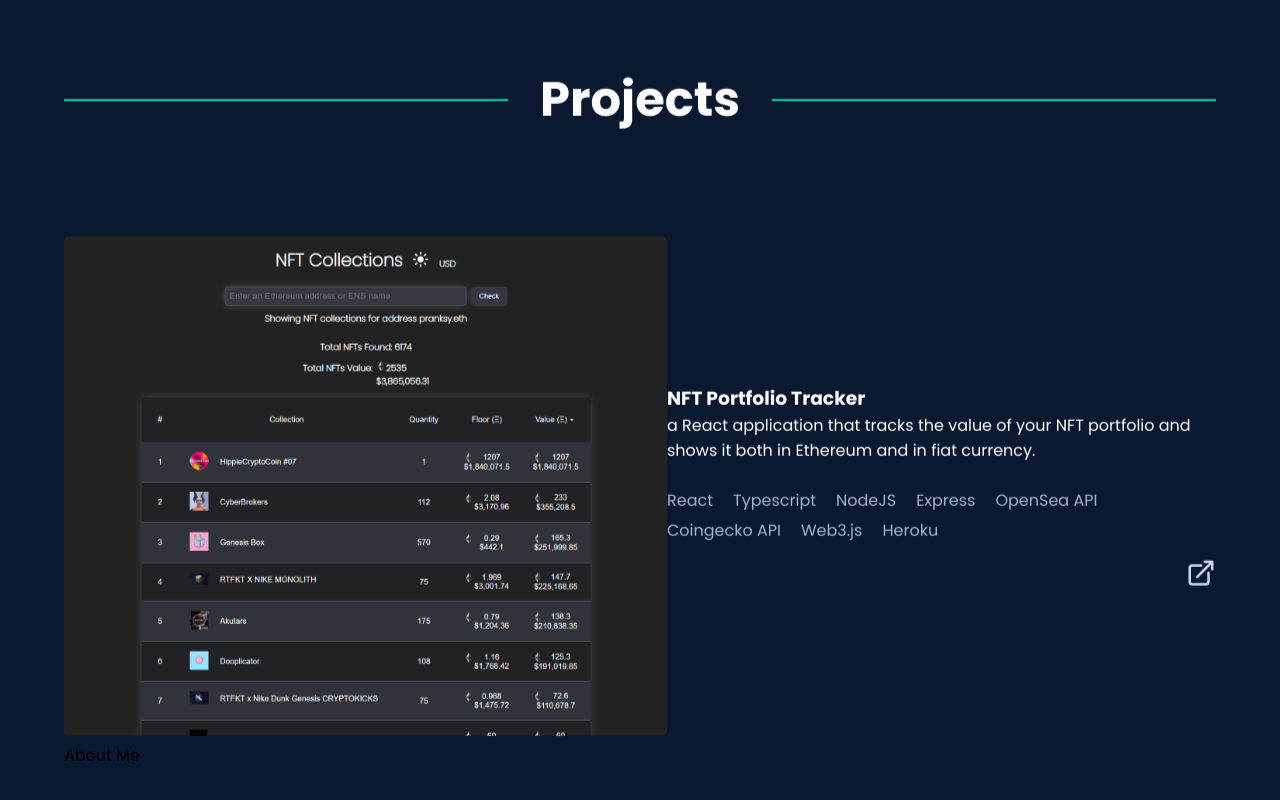
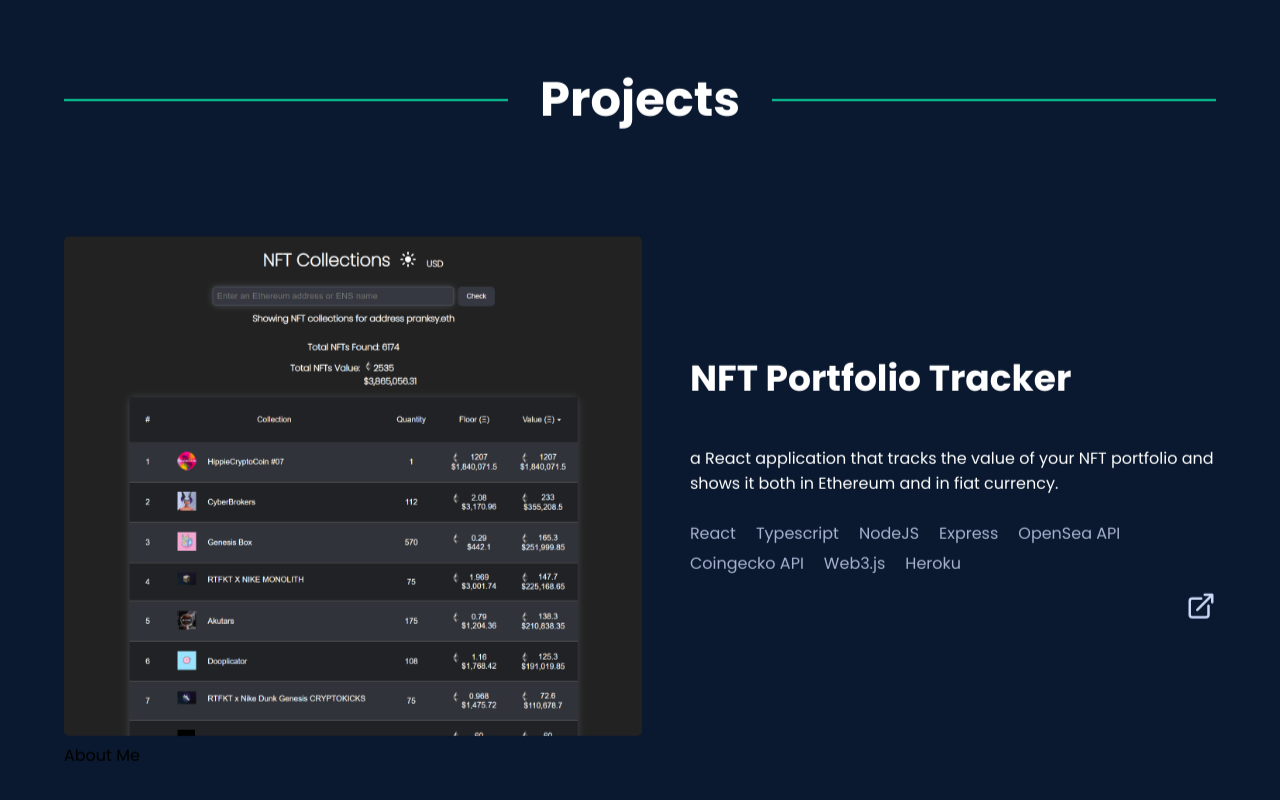
Before and after one commit to samizak/react-portfolio, a React (Create React App) app: page / in a window 1280 px wide. Shown: the part 1064-1864 px from the top of the page. Built offline with nearby package versions, Linux system fonts and the light colour scheme.

Commit message:
added hover effects to tech list in projects

```diff
--- a/src/Components/Projects/Project.css
+++ b/src/Components/Projects/Project.css
@@ -11,6 +11,7 @@
   align-items: center;
   justify-content: center;
   max-width: 100%;
+  gap: 3em;
 }
 
 .project-image-container img {
@@ -19,6 +20,16 @@
   height: 500px;
   border-style: none;
   border-radius: 5px;
+}
+
+.project-contents h3 {
+  font-size: 36px;
+  margin-bottom: 40px;
+  transition: color 0.3s ease-in-out;
+}
+
+.project-contents h3:hover {
+  color: var(--buttonColor);
 }
 
 .project-tech-list {
@@ -35,6 +46,11 @@
   margin: 0px 20px 5px 0px;
   color: #a8b2d1;
   white-space: nowrap;
+  transition: color 0.3s ease-in-out;
+}
+
+.project-tech-list li:hover {
+  color: var(--buttonColor);
 }
 
 .project-links {
@@ -45,6 +61,12 @@
 .project-links svg {
   height: 30px;
   fill: #ccd6f6;
+  transition: color 0.3s ease-in-out;
+}
+
+.project-links svg:hover {
+  height: 30px;
+  fill: var(--buttonColor);
 }
 
 .project-image-container {
@@ -61,3 +83,25 @@
 .project-image-container-inner:hover img {
   transform: scale(1.2);
 }
+
+.underline-tech-list li {
+  position: relative;
+}
+
+.underline-tech-list li:after {
+  content: "";
+  position: absolute;
+  bottom: -2px;
+  left: 0;
+  display: block;
+  height: 3px;
+  background: var(--buttonColor);
+  transition: all 0.3s ease-in-out;
+  width: 0%;
+  visibility: hidden;
+}
+.underline-tech-list li:hover:after,
+.underline-tech-list li:hover:after {
+  width: 100%;
+  visibility: visible;
+}
--- a/src/Components/Projects/Projects.tsx
+++ b/src/Components/Projects/Projects.tsx
@@ -25,7 +25,7 @@ export default function Projects() {
                 a React application that tracks the value of your NFT portfolio
                 and shows it both in Ethereum and in fiat currency.
               </p>
-              <ul className="project-tech-list">
+              <ul className="project-tech-list underline-tech-list">
                 <li>React</li>
                 <li>Typescript</li>
                 <li>NodeJS</li>
```
